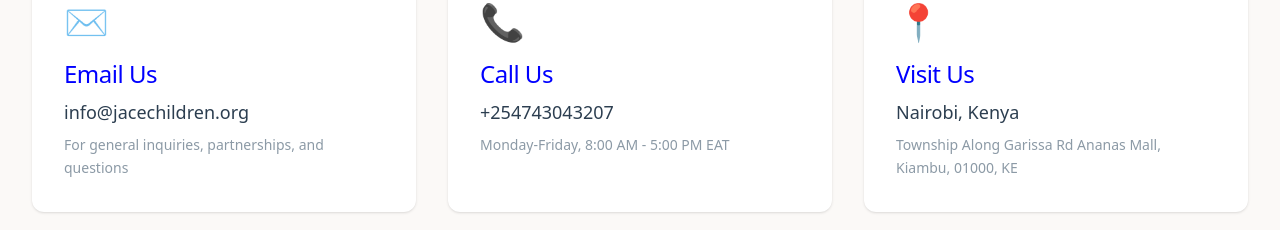
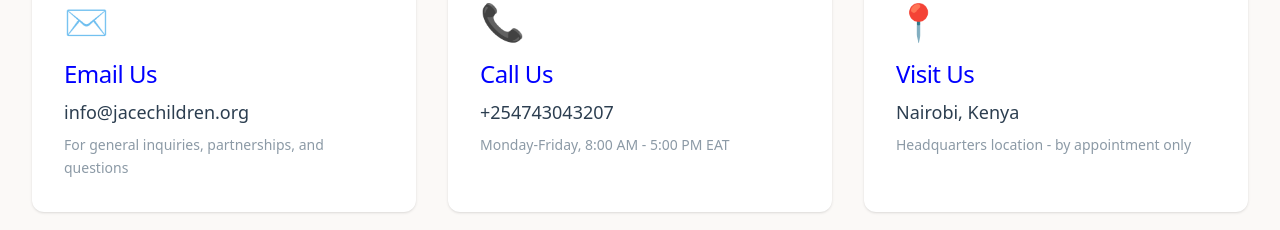
Before and after one commit to ALLAN-star-glitch/jace-international-for-children, a Next.js app: page /contact-us in a window 1280 px wide. Shown: the part 1200-1430 px from the top of the page. Built offline with nearby package versions, Linux system fonts and the light colour scheme.

Commit message:
updated contact details

```diff
--- a/app/contact-us/page.tsx
+++ b/app/contact-us/page.tsx
@@ -30,7 +30,7 @@ export default function ContactPage() {
     {
       title: 'Visit Us',
       details: CONTACT_INFO.address,
-      description: 'Township Along Garissa Rd Ananas Mall, Kiambu, 01000, KE',
+      description: 'Headquarters location - by appointment only',
       icon: '📍',
       action: '#'
     }
```
